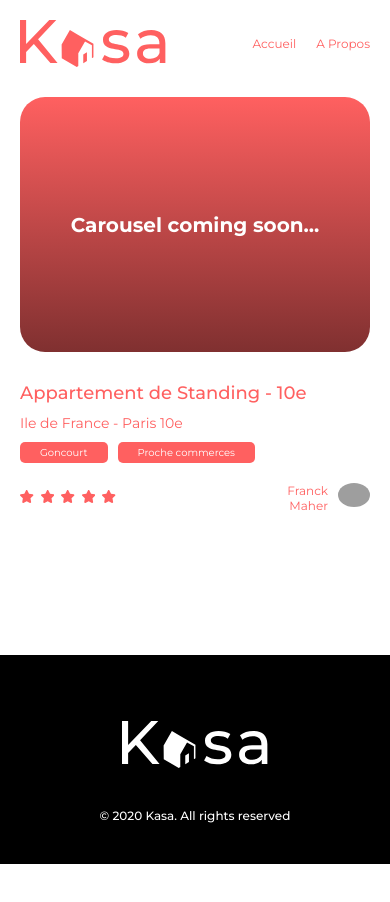
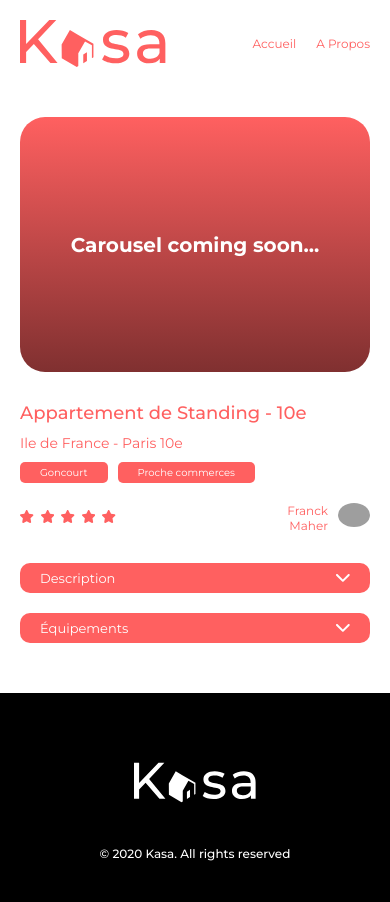
Before and after one commit to iKnorr/Kasa-React-App, a React (Create React App) app: page /accommodation/0979876d in a window 390 px wide. Before the commit the page ends 864 px from the top, so only its background shows below. Built offline with nearby package versions, Linux system fonts and the light colour scheme; grey boxes are pictures that could not be loaded.

Commit message:
added dropdown, arrowUp, arrowDown components plus mobile view accomondation

```diff
--- a/src/components/Accommodation/Accommodation.module.scss
+++ b/src/components/Accommodation/Accommodation.module.scss
@@ -1,10 +1,13 @@
 @import '../../variables';
+
+.accommondationContainer {
+  margin: 5rem 0 3rem 0;
+}
 
 .carousel {
   display: flex;
   justify-content: center;
   align-items: center;
-  margin-top: 3rem;
   height: 415px;
   width: 100%;
   background-image: linear-gradient(to bottom, $primary, $darkPrimary);
@@ -81,6 +84,19 @@
   align-items: end;
 }
 
+.dropdownWrapper {
+  display: flex;
+  justify-content: space-between;
+  align-items: flex-start;
+  line-height: 2.55rem;
+  font-size: 1.8rem;
+
+  .equipmentList {
+    list-style: none;
+    font-weight: 400;
+  }
+}
+
 @media (max-width: 480px) {
   .carousel {
     height: 25.5rem;
@@ -124,4 +140,10 @@
       width: 3.2rem;
     }
   }
+
+  .dropdownWrapper {
+    flex-direction: column;
+    font-size: 1.2rem;
+    line-height: 1.7rem;
+  }
 }
--- a/src/components/Accommodation/Accommodation.tsx
+++ b/src/components/Accommodation/Accommodation.tsx
@@ -4,6 +4,7 @@ import data from '../../data/data.json';
 import styles from './Accommodation.module.scss';
 import Tag from '../Tag/Tag';
 import StarRating from '../StarRating/StarRating';
+import Dropdown from '../Dropdown/Dropdown';
 
 const Accommodation = () => {
   const { id: idParams } = useParams();
@@ -11,7 +12,6 @@ const Accommodation = () => {
   const {
     id,
     title,
-    cover,
     pictures,
     description,
     host,
@@ -21,8 +21,18 @@ const Accommodation = () => {
     tags,
   } = result[0];
 
+  const equipmentList = () => {
+    return (
+      <ul className={styles.equipmentList}>
+        {equipments.map((e, index) => (
+          <li key={`${index}-${e}`}>{e}</li>
+        ))}
+      </ul>
+    );
+  };
+
   return (
-    <>
+    <div className={styles.accommondationContainer}>
       <div className={styles.carousel}>
         <h1>Carousel coming soon...</h1>
       </div>
@@ -55,35 +65,12 @@ const Accommodation = () => {
             </div>
           </div>
         </div>
-
-        {/* <div className={styles.UserProfileRatingContainer}>
-          <div className={styles.titleWrapper}>
-            <h1 className={styles.title}>{title}</h1>
-            <span className={styles.location}>{location}</span>
-          </div>
-          <div className={styles.UserAvatarNameContainer}>
-            <div>
-              {host.name.split(' ').map(n => (
-                <p key={`${id}-${n}`} className={styles.name}>
-                  {n}
-                </p>
-              ))}
-            </div>
-            <div className={styles.avatar}>
-              <img src={host.picture} alt={`${host.name}-avatar`} />
-            </div>
-          </div>
-        </div>
-        <div className={styles.ratingTagsContainer}>
-          <div className={styles.tags}>
-            {tags?.map(tagTitle => (
-              <Tag key={`${id}-${tagTitle}`} tagTitle={tagTitle} />
-            ))}
-          </div>
-          <StarRating rating={rating} />
-        </div> */}
       </section>
-    </>
+      <div className={styles.dropdownWrapper}>
+        <Dropdown title="Description" content={<p>{description}</p>} />
+        <Dropdown title="Équipements" content={equipmentList()} />
+      </div>
+    </div>
   );
 };
 
--- /dev/null
+++ b/src/components/Dropdown/Dropdown.module.scss
@@ -0,0 +1,46 @@
+@import '../../variables';
+
+.dropdownContainer {
+  cursor: pointer;
+  width: 58.2rem;
+  margin-bottom: 2rem;
+}
+
+.dropdownTitle {
+  user-select: none;
+  display: flex;
+  justify-content: space-between;
+  align-items: center;
+  height: 5.2rem;
+  padding: 0 2rem;
+  background-color: $primary;
+  color: $secondary;
+  font-size: 1.8rem;
+  border-radius: 1rem;
+}
+
+.dropdownContent {
+  z-index: -1;
+  position: relative;
+  user-select: none;
+  margin: -1rem 0;
+  padding: 4rem 2rem;
+  color: $primary;
+  background-color: $kasaGrey;
+  border-radius: 0 0 1rem 1rem;
+}
+
+@media (max-width: 480px) {
+  .dropdownContainer {
+    width: 100%;
+  }
+
+  .dropdownTitle {
+    height: 3rem;
+    font-size: 1.3rem;
+  }
+
+  .dropdownContent {
+    padding: 3rem 1rem;
+  }
+}
--- /dev/null
+++ b/src/components/Dropdown/Dropdown.tsx
@@ -0,0 +1,29 @@
+import React, { useState } from 'react';
+import styles from './Dropdown.module.scss';
+import { ArrowUp } from '../Icons/Arrow/ArrowUp';
+import { ArrowDown } from '../Icons/Arrow/ArrowDown';
+
+interface DropdownProps {
+  title: string;
+  content: string | JSX.Element;
+}
+
+const Dropdown = ({ title, content }: DropdownProps) => {
+  const [show, setShow] = useState<boolean>(false);
+
+  const handleClick = () => {
+    setShow(!show);
+  };
+
+  return (
+    <div className={styles.dropdownContainer} onClick={handleClick}>
+      <div className={styles.dropdownTitle}>
+        <span>{title}</span>
+        {show ? <ArrowUp /> : <ArrowDown />}
+      </div>
+      {show && <div className={styles.dropdownContent}>{content}</div>}
+    </div>
+  );
+};
+
+export default Dropdown;
--- /dev/null
+++ b/src/components/Icons/Arrow/Arrow.module.scss
@@ -0,0 +1,11 @@
+@import '../../../variables';
+
+.arrow {
+  height: 1.4rem;
+}
+
+@media (max-width: 480px) {
+  .arrow {
+    height: 0.8rem;
+  }
+}
--- /dev/null
+++ b/src/components/Icons/Arrow/ArrowDown.tsx
@@ -0,0 +1,18 @@
+import React from 'react';
+import styles from './Arrow.module.scss';
+
+export const ArrowDown = () => {
+  return (
+    <svg
+      className={styles.arrow}
+      viewBox="0 0 24 14"
+      fill="none"
+      xmlns="http://www.w3.org/2000/svg"
+    >
+      <path
+        d="M10.7897 13.2103C11.4591 13.8797 12.5462 13.8797 13.2157 13.2103L23.4979 2.92804C24.1674 2.25862 24.1674 1.17148 23.4979 0.502064C22.8285 -0.167355 21.7414 -0.167355 21.072 0.502064L12 9.57403L2.92804 0.507419C2.25862 -0.162 1.17148 -0.162 0.502064 0.507419C-0.167355 1.17684 -0.167355 2.26397 0.502064 2.93339L10.7843 13.2157L10.7897 13.2103Z"
+        fill="white"
+      />
+    </svg>
+  );
+};
--- /dev/null
+++ b/src/components/Icons/Arrow/ArrowUp.tsx
@@ -0,0 +1,18 @@
+import React from 'react';
+import styles from './Arrow.module.scss';
+
+export const ArrowUp = () => {
+  return (
+    <svg
+      className={styles.arrow}
+      viewBox="0 0 24 14"
+      fill="none"
+      xmlns="http://www.w3.org/2000/svg"
+    >
+      <path
+        d="M10.7897 0.502064C11.4591 -0.167355 12.5462 -0.167355 13.2157 0.502064L23.4979 10.7843C24.1674 11.4538 24.1674 12.5409 23.4979 13.2103C22.8285 13.8797 21.7414 13.8797 21.072 13.2103L12 4.13835L2.92804 13.205C2.25862 13.8744 1.17148 13.8744 0.502064 13.205C-0.167355 12.5355 -0.167355 11.4484 0.502064 10.779L10.7843 0.496709L10.7897 0.502064Z"
+        fill="white"
+      />
+    </svg>
+  );
+};
--- a/src/components/Icons/Logo/Logo.tsx
+++ b/src/components/Icons/Logo/Logo.tsx
@@ -11,8 +11,8 @@ export const Logo = ({ width, height, color }: LogoProps) => {
   return (
     <svg
       className={styles.logo}
-      // width={width ?? '21.1rem'}
-      // height={height ?? '6.8rem'}
+      width={width}
+      height={height}
       viewBox="0 0 211 68"
       fill="none"
       xmlns="http://www.w3.org/2000/svg"
--- a/src/components/Icons/Logo/Stars/Stars.module.scss
+++ b/src/components/Icons/Stars/Stars.module.scss
@@ -1,4 +1,4 @@
-@import '../../../../variables';
+@import '../../../variables';
 
 .star {
   width: 2.5rem;
--- a/src/components/StarRating/StarRating.tsx
+++ b/src/components/StarRating/StarRating.tsx
@@ -1,6 +1,6 @@
 import React from 'react';
-import { Star } from '../Icons/Logo/Stars/Star';
-import { StarInactive } from '../Icons/Logo/Stars/StarInactive';
+import { Star } from '../Icons/Stars/Star';
+import { StarInactive } from '../Icons/Stars/StarInactive';
 
 interface RatingProps {
   rating?: string;
@@ -21,8 +21,8 @@ const StarRating = ({ rating }: RatingProps) => {
 
   return (
     <div style={{ display: 'flex', gap: '0.7rem' }}>
-      {stars.map(star => (
-        <div key={`${star}-${rating}`}>{star}</div>
+      {stars.map((star, index) => (
+        <div key={`${index}-${star}`}>{star}</div>
       ))}
     </div>
   );
```
Also changed, not shown: src/components/Icons/Stars/Star.tsx (renamed from src/components/Icons/Logo/Stars/Star.tsx), src/components/Icons/Stars/StarInactive.tsx (renamed from src/components/Icons/Logo/Stars/StarInactive.tsx).
